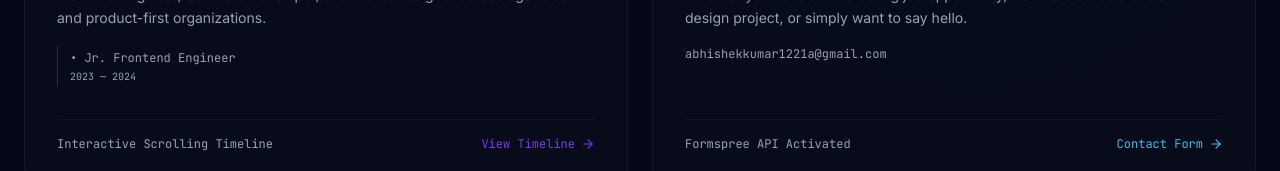
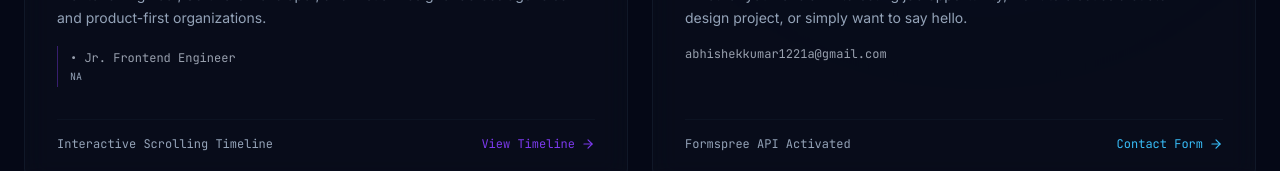
Before and after one commit to Abhishekkumar2004/Portfolio, a React (Vite) app: page / in a window 1280 px wide. Shown: the part 2026-2197 px from the top of the page. Built offline with nearby package versions, Linux system fonts and the light colour scheme.

Commit message:
make some changes

```diff
--- a/src/sections/HomeDashboard.tsx
+++ b/src/sections/HomeDashboard.tsx
@@ -223,7 +223,7 @@ export default function HomeDashboard() {
                 {/* Snapshot row */}
                 <div className="text-xs font-mono text-gray-400 border-l border-primary/40 pl-3 py-1 space-y-1">
                   <div>• Jr. Frontend Engineer </div>
-                  <div className="text-[10px] text-muted">2023 — 2024</div>
+                  <div className="text-[10px] text-muted">NA</div>
                 </div>
               </div>
 
```
